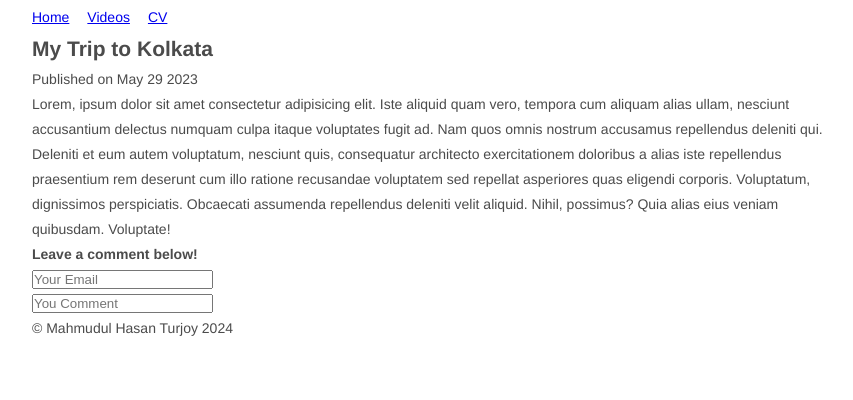
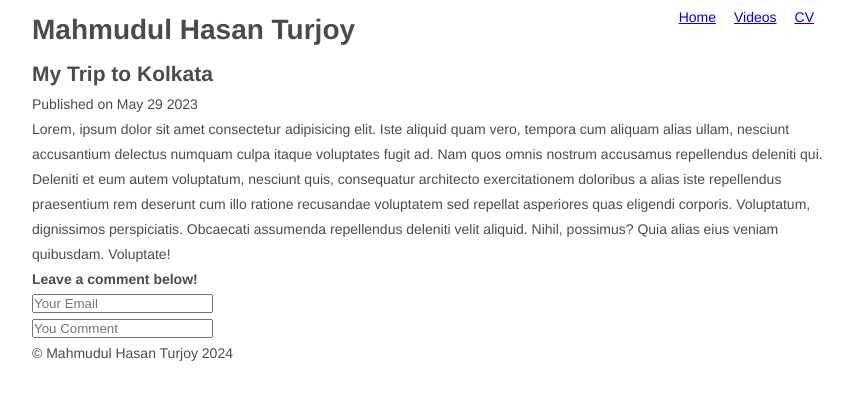
Before and after one commit to KetPsi/personal-website, a plain HTML site: page index.html in a window 1280 px wide. Shown: the whole page, without its empty margins (208-1061 px from the left). Drawn offline with Linux system fonts and the light colour scheme.

Commit message:
navbar fix

```diff
--- a/index.html
+++ b/index.html
@@ -13,6 +13,7 @@
 <body>
 <div class="main-container">
     <header>
+        <h1>Mahmudul Hasan Turjoy</h1>
         <nav>
             <ul>
                 <li><a href="home.html">Home</a></li>
--- a/styles/style.css
+++ b/styles/style.css
@@ -17,6 +17,11 @@ body {
     margin: 5px auto;
 }
 
+.main-container > header {
+    display: flex;
+    justify-content: space-between;
+}
+
 label {
     display: block;
 }
```
